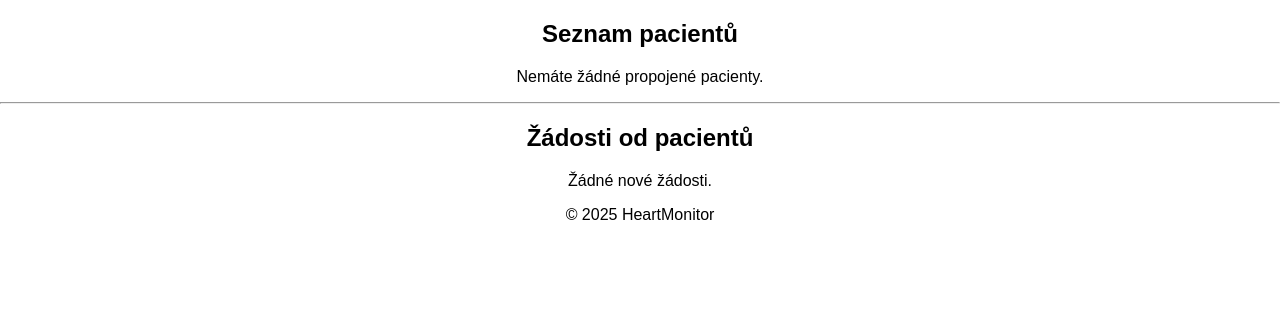
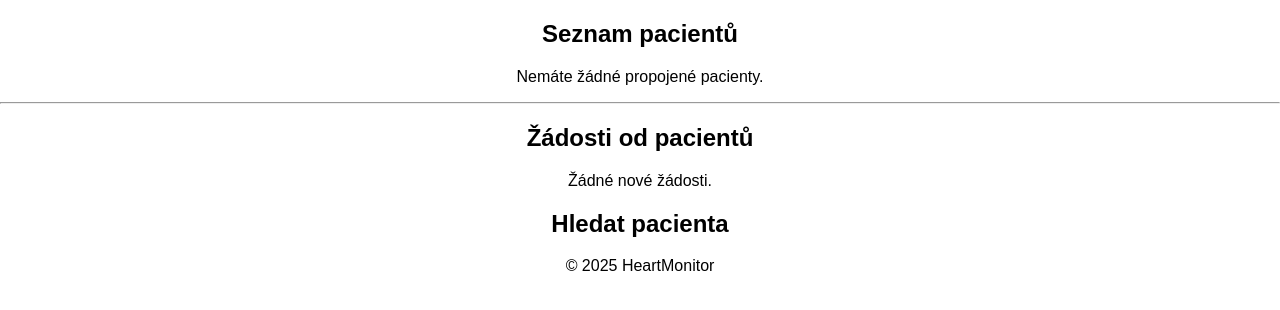
Before and after one commit to Vertyxx/heartrate-server, a Flask app: template flask/app/views/templates/moji_pacienti.html in a window 1280 px wide. Shown: the part 70-380 px from the top of the page. Run offline with Flask 3, Linux system fonts and the light colour scheme; the template is opened without the code that fills it, so the values that code supplies are empty.

Commit message:
nefugnuji kometare...

```diff
--- a/flask/app/views/templates/moji_pacienti.html
+++ b/flask/app/views/templates/moji_pacienti.html
@@ -49,12 +49,14 @@
     {% endif %}
 
     <!-- Prep for integration -->
-    <!-- <h2 class="mt-4">Hledat pacienta</h2>
-        <form action="{{ url_for('main.search_patient') }}" method="GET">
+    <h2 class="mt-4">Hledat pacienta</h2>
+
+</div>
+{% endblock %}
+
+        <!-- <form action="{{ url_for('main.search_patient') }}" method="GET">
             <div class="input-group mb-3">
                 <input type="text" id="searchQuery" name="query" class="form-control" placeholder="Zadejte jméno pacienta" required>
                 <button type="submit" class="btn btn-primary">Vyhledat</button>
             </div>
         </form> -->
-</div>
-{% endblock %}
```
